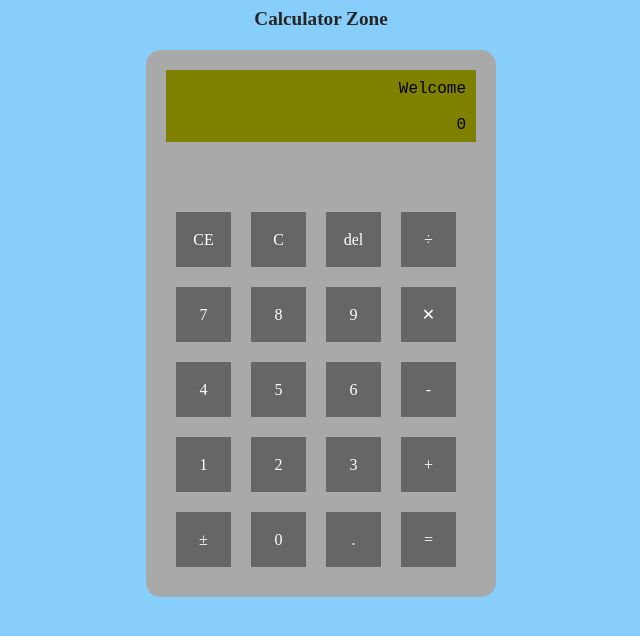
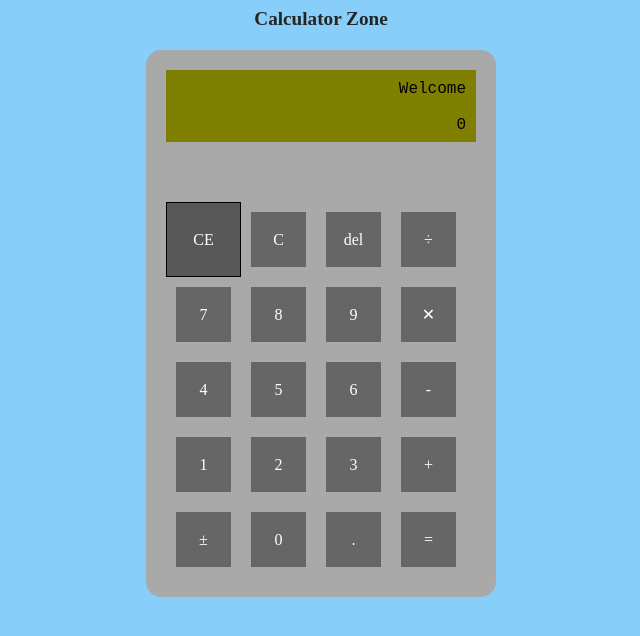
Before and after one commit to SophianLithoson/Calculator, a plain HTML site: page index.html in a window 1280 px wide. In both pictures the pointer is over the element "CE". Shown: the whole page, without its empty margins (319-959 px from the left). Drawn offline with Linux system fonts and the light colour scheme.

Commit message:
added hover animation

```diff
--- a/stylesheet.css
+++ b/stylesheet.css
@@ -48,3 +48,8 @@ body {
     height: 75px;
     color: white;
 }
+
+div.calc-button:hover {
+    background-color: rgb(88, 88, 88);
+    border: 1px solid black
+}
```
